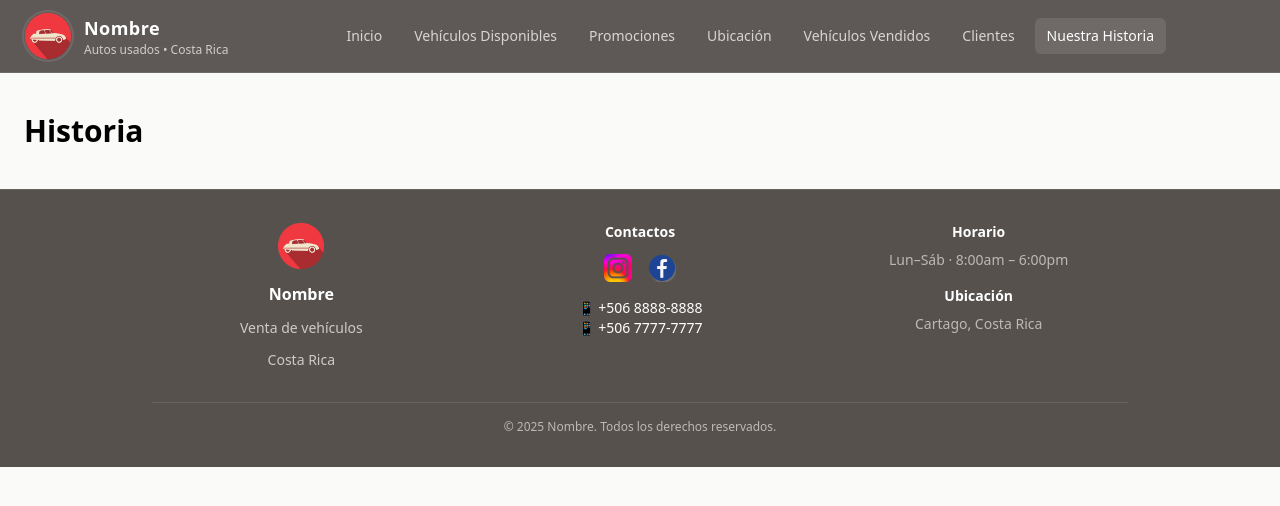
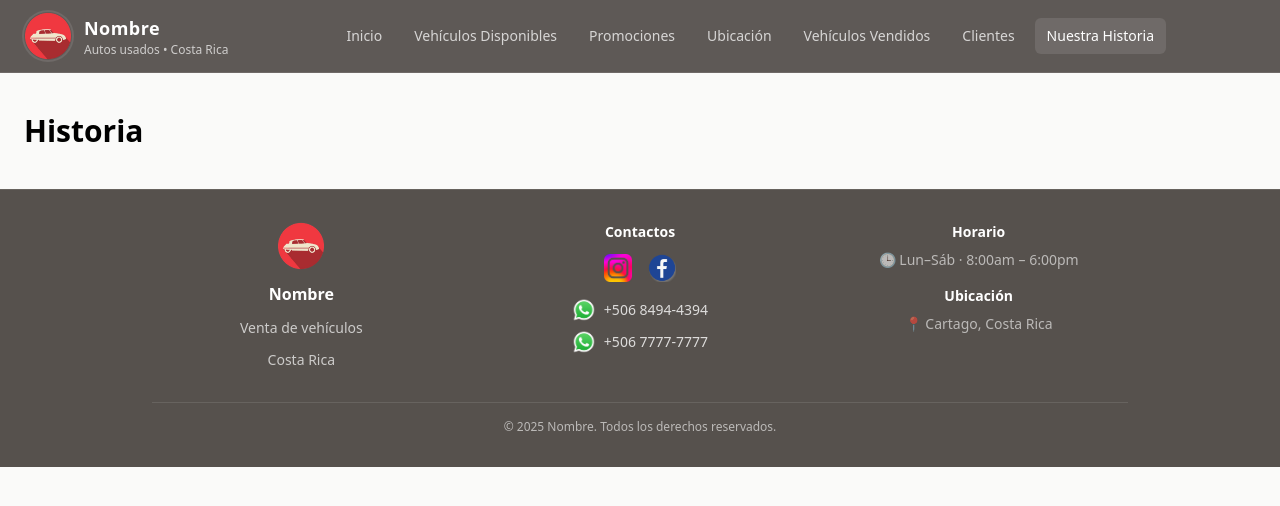
Before and after one commit to melamoralesramirez/VentaVehiculos, a React (Vite) app: page /historia in a window 1280 px wide. Shown: the top 506 px of the page. Built offline with nearby package versions, Linux system fonts and the light colour scheme.

Commit message:
cambio footer

```diff
--- a/src/componentes/Footer.jsx
+++ b/src/componentes/Footer.jsx
@@ -2,17 +2,13 @@ import { useState } from "react"
 
 export default function Footer() {
   const [open, setOpen] = useState(null)
-
-  const toggle = (section) =>
-    setOpen(open === section ? null : section)
+  const toggle = (section) => setOpen(open === section ? null : section)
 
   return (
     <footer className="bg-[#56514D] text-white w-full border-t border-white/10">
       <div className="max-w-5xl mx-auto px-4 sm:px-6 py-8">
-
         {/* ===== DESKTOP ===== */}
         <div className="hidden md:grid grid-cols-3 gap-10 text-center items-start">
-
           {/* Marca */}
           <div className="flex flex-col items-center gap-3">
             <img
@@ -29,42 +25,67 @@ export default function Footer() {
           <div className="flex flex-col items-center">
             <h4 className="text-sm font-semibold mb-3">Contactos</h4>
 
-            <div className="flex gap-4 mb-4">
-              <img src="/redes/Instragram.png" className="h-7 w-7" />
-              <img src="/redes/Facebook.png" className="h-7 w-7" />
+            {/* Redes */}
+            <div className="flex items-center gap-4 mb-4">
+              <a href="https://instagram.com" target="_blank" rel="noreferrer">
+                <img
+                  src="/redes/Instragram.png"
+                  alt="Instagram"
+                  className="h-7 w-7 hover:scale-110 transition"
+                />
+              </a>
+
+              <a href="https://facebook.com" target="_blank" rel="noreferrer">
+                <img
+                  src="/redes/Facebook.png"
+                  alt="Facebook"
+                  className="h-7 w-7 hover:scale-110 transition"
+                />
+              </a>
             </div>
 
-            <p className="text-sm">📱 +506 8888-8888</p>
-            <p className="text-sm">📱 +506 7777-7777</p>
+            {/* WhatsApp 1 */}
+            <a
+              href="https://wa.me/50684944394"
+              target="_blank"
+              rel="noreferrer"
+              className="flex items-center gap-2 mb-2 text-white/80 hover:text-white transition"
+            >
+              <img src="/redes/WhatsApp.png" alt="WhatsApp" className="h-6 w-6" />
+              <span className="text-sm">+506 8494-4394</span>
+            </a>
+
+            {/* WhatsApp 2 */}
+            <a
+              href="https://wa.me/50677777777"
+              target="_blank"
+              rel="noreferrer"
+              className="flex items-center gap-2 text-white/80 hover:text-white transition"
+            >
+              <img src="/redes/WhatsApp.png" alt="WhatsApp" className="h-6 w-6" />
+              <span className="text-sm">+506 7777-7777</span>
+            </a>
           </div>
 
           {/* Info */}
           <div className="flex flex-col items-center">
             <h4 className="text-sm font-semibold mb-2">Horario</h4>
             <p className="text-sm text-white/60 mb-4">
-              Lun–Sáb · 8:00am – 6:00pm
+              🕒 Lun–Sáb · 8:00am – 6:00pm
             </p>
 
             <h4 className="text-sm font-semibold mb-2">Ubicación</h4>
-            <p className="text-sm text-white/60">
-              Cartago, Costa Rica
-            </p>
+            <p className="text-sm text-white/60">📍 Cartago, Costa Rica</p>
           </div>
         </div>
 
         {/* ===== MÓVIL ===== */}
         <div className="md:hidden space-y-4 text-sm">
-
           {/* Marca */}
           <div className="flex flex-col items-center gap-2">
-            <img
-              src="/logo.png"
-              className="h-12 w-12 rounded-full"
-            />
+            <img src="/logo.png" alt="Autos Doña Carmen" className="h-12 w-12 rounded-full" />
             <p className="font-semibold">Nombre</p>
-            <p className="text-white/70 text-xs">
-              Venta de vehículos · Costa Rica
-            </p>
+            <p className="text-white/70 text-xs">Venta de vehículos · Costa Rica</p>
           </div>
 
           {/* Acordeón: Contactos */}
@@ -78,12 +99,46 @@ export default function Footer() {
 
           {open === "contactos" && (
             <div className="flex flex-col items-center gap-3 pb-3 text-white/70">
-              <div className="flex gap-4">
-                <img src="/redes/Instragram.png" className="h-7 w-7" />
-                <img src="/redes/Facebook.png" className="h-7 w-7" />
+              {/* Redes */}
+              <div className="flex items-center gap-4">
+                <a href="https://instagram.com" target="_blank" rel="noreferrer">
+                  <img
+                    src="/redes/Instragram.png"
+                    alt="Instagram"
+                    className="h-7 w-7 hover:scale-110 transition"
+                  />
+                </a>
+
+                <a href="https://facebook.com" target="_blank" rel="noreferrer">
+                  <img
+                    src="/redes/Facebook.png"
+                    alt="Facebook"
+                    className="h-7 w-7 hover:scale-110 transition"
+                  />
+                </a>
               </div>
-              <p>📱 +506 8888-8888</p>
-              <p>📱 +506 7777-7777</p>
+
+              {/* WhatsApp 1 */}
+              <a
+                href="https://wa.me/50684944394"
+                target="_blank"
+                rel="noreferrer"
+                className="flex items-center gap-2 hover:text-white transition"
+              >
+                <img src="/redes/WhatsApp.png" alt="WhatsApp" className="h-6 w-6" />
+                <span className="text-sm">+506 8494-4394</span>
+              </a>
+
+              {/* WhatsApp 2 */}
+              <a
+                href="https://wa.me/50677777777"
+                target="_blank"
+                rel="noreferrer"
+                className="flex items-center gap-2 hover:text-white transition"
+              >
+                <img src="/redes/WhatsApp.png" alt="WhatsApp" className="h-6 w-6" />
+                <span className="text-sm">+506 7777-7777</span>
+              </a>
             </div>
           )}
 
```
